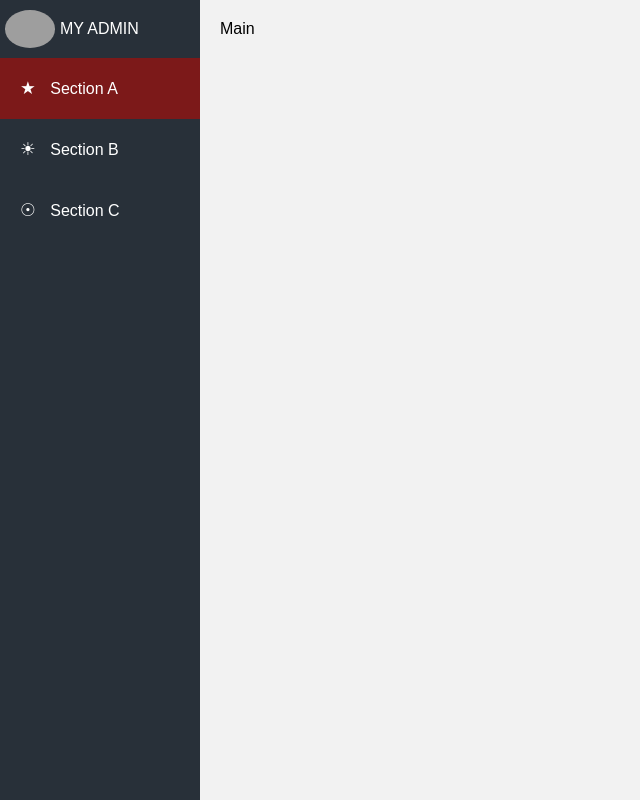
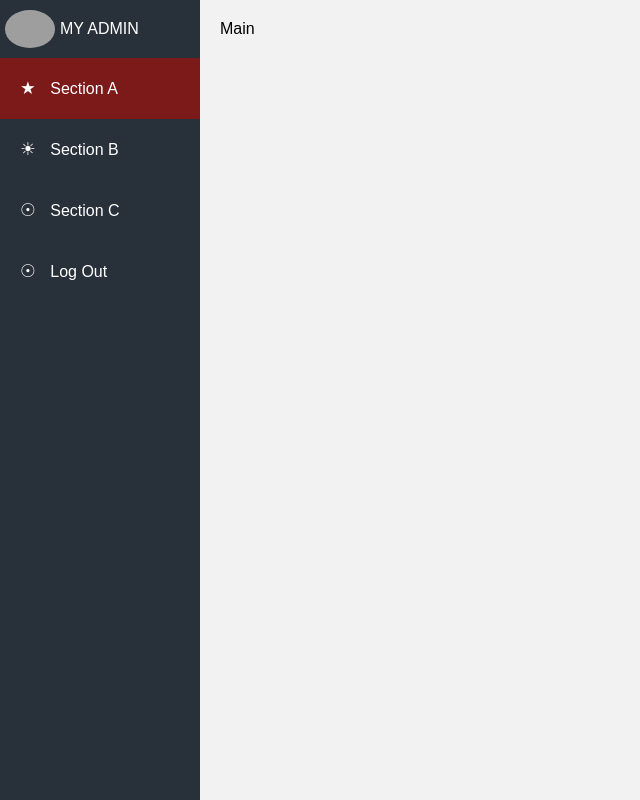
Before and after one commit to kunfirekun/simple_inventory_tracker, a PHP site: page /home-admin.php in a window 1280 px wide. Shown: the whole page, without its empty margins (0-640 px from the left). Run offline with PHP 8.4, Linux system fonts and the light colour scheme; grey boxes are pictures that could not be loaded.

Commit message:
added logout buttons on the admin and public templates

```diff
--- a/home-admin.php
+++ b/home-admin.php
@@ -29,6 +29,10 @@
         <i class="ico">&#9737;</i>
         <i class="txt">Section C</i>
       </a>
+      <a href="logout.php">
+        <i class="ico">&#9737;</i>
+        <i class="txt">Log Out</i>
+      </a>
     </div>
 
     <!-- (B) MAIN -->
--- a/home-public.php
+++ b/home-public.php
@@ -29,6 +29,10 @@
         <i class="ico">&#9737;</i>
         <i class="txt">Section C</i>
       </a>
+      <a href="logout.php">
+        <i class="ico">&#9737;</i>
+        <i class="txt">Log Out</i>
+      </a>
     </div>
 
     <!-- (B) MAIN -->
```
